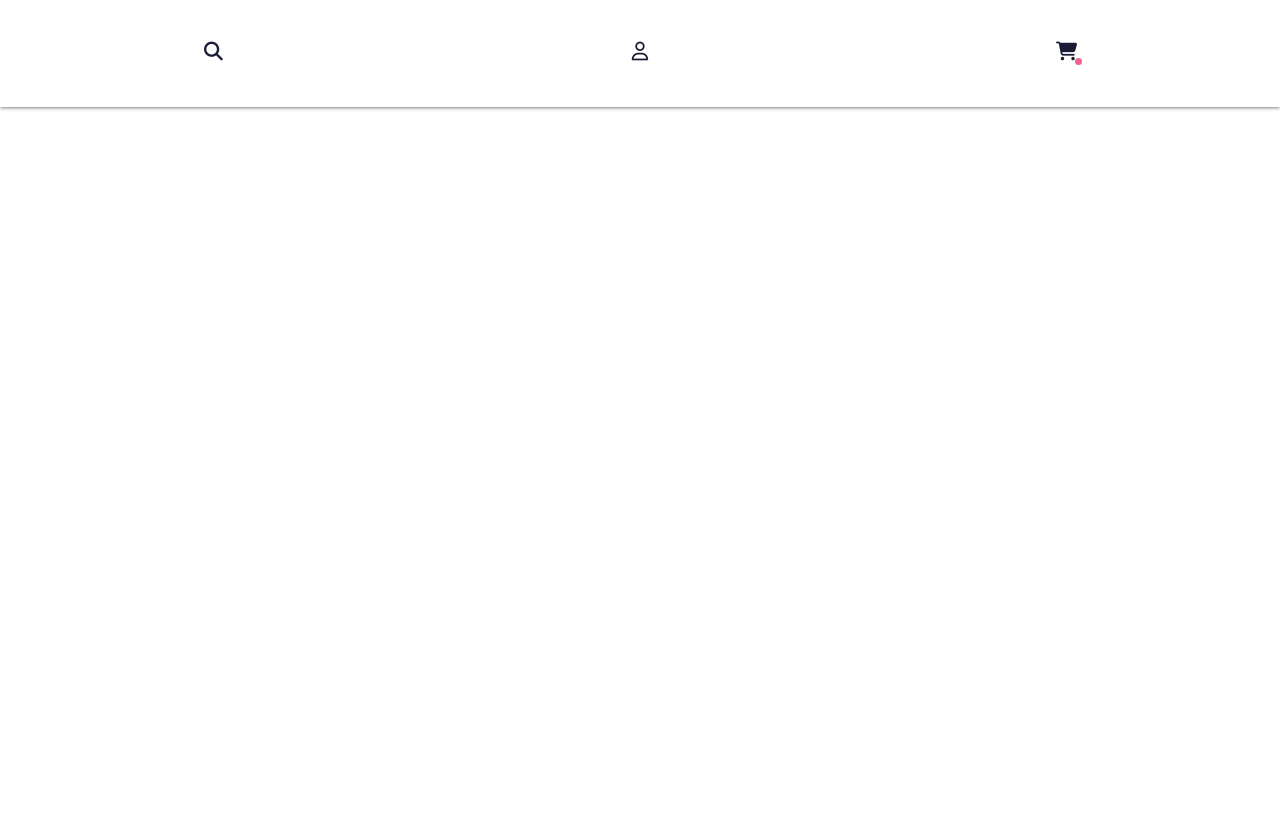
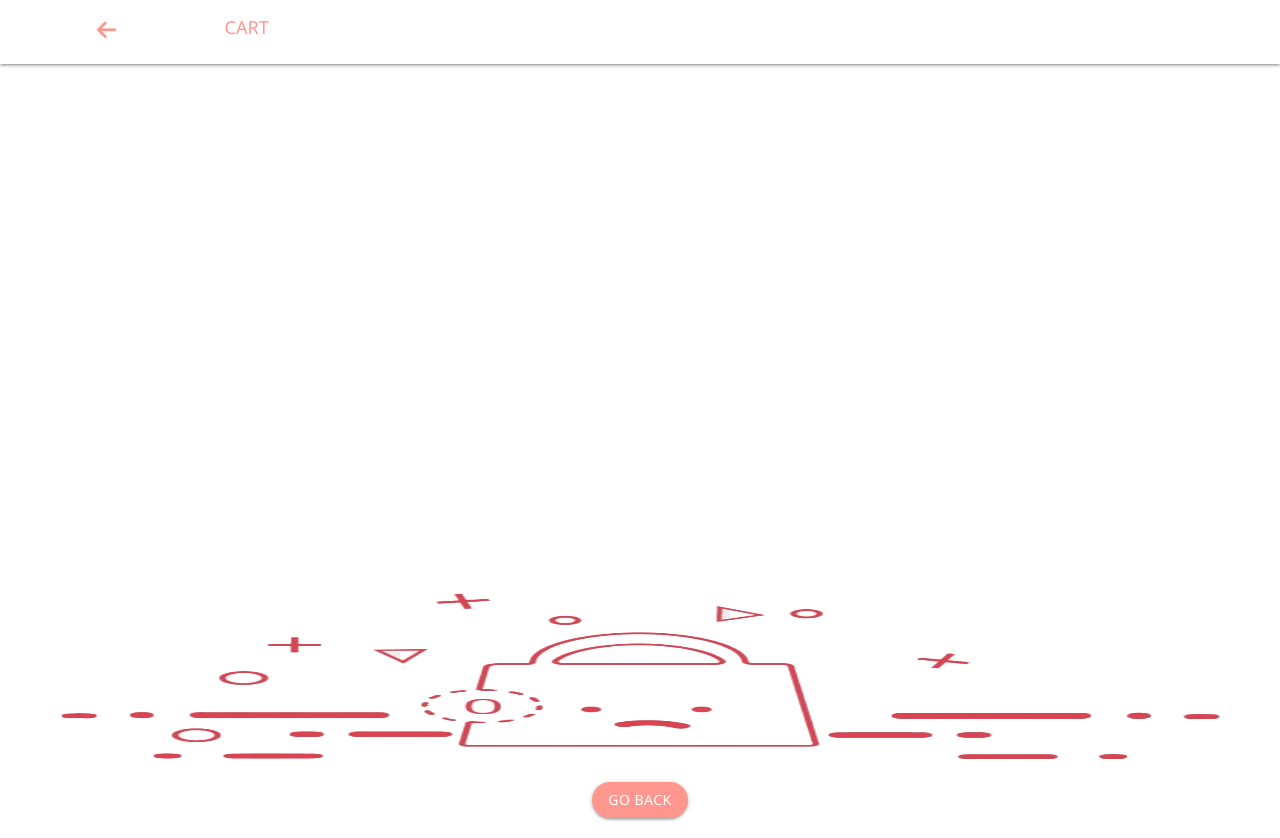
Before and after one commit to hxnain619/delon-sushitheme, a React (Create React App) app: page /cart in a window 1280 px wide. Before the commit the page ends 800 px from the top, so only its background shows below. Built offline with nearby package versions, Linux system fonts and the light colour scheme.

Commit message:
added Cart page

```diff
--- a/src/components/Nav.js
+++ b/src/components/Nav.js
@@ -1,10 +1,20 @@
 import React from 'react'
 import { NavLink } from 'react-router-dom'
 
-class Nav extends React.Component{
-    render(){
-        return(
-            <nav className="container-fluid center">
+class Nav extends React.Component {
+    render() {
+        let { title, position } = this.props
+        return (
+            <nav className={`container-fluid center`} style={position == 'top' ? { top: '0', position: "relative" } : { bottom: '0', position: "fixed" }} >
+                {title ?
+                    <div className="row">
+                        <div className="col s2" >
+                            <NavLink to="/" ><i className="fa fa-arrow-left back-icon" ></i></NavLink>
+                        </div>
+                        <div className="col s10" >
+                            <p className="title">{title}</p>
+                        </div>
+                    </div> :
                     <div className="row">
                         <div className="col s4">
                             <NavLink to="/">
@@ -17,12 +27,12 @@ class Nav extends React.Component{
                             </NavLink>
                         </div>
                         <div className="col s4">
-                        <NavLink to="/">
+                            <NavLink to="/cart">
                                 <i className="fas fa-shopping-cart fa-lg"></i>
                                 <span className="notification"></span>
                             </NavLink>
                         </div>
-                </div>
+                    </div>}
             </nav>
         )
     }
--- a/src/index.css
+++ b/src/index.css
@@ -1,7 +1,8 @@
-
 /******************
  * GLOBAL STYLES
 ******************/
+
+
 /*
 @import url('https://fonts.googleapis.com/css2?family=Montserrat+Alternates:wght@300;400;500;600;700&display=swap');
 @import url('https://fonts.googleapis.com/css2?family=Poppins:wght@400;500;600;700&display=swap');
@@ -9,223 +10,299 @@
 
 @import url('https://fonts.googleapis.com/css2?family=Montserrat:wght@400;500;600;700&display=swap');
 @import url('https://fonts.googleapis.com/css2?family=Montserrat+Alternates:wght@500&display=swap');
+* {
+    box-sizing: border-box;
+}
 
-*{
-    box-sizing: border-box;
+html,
+body {
+    font-family: 'Monteserrat', 'Segoe UI', 'Roboto', 'Oxygen', 'Ubuntu', 'Cantarell', 'Fira Sans', 'Droid Sans', 'Helvetica Neue', sans-serif !important;
 }
 
 body {
     margin: 0;
-    font-family: -apple-system, BlinkMacSystemFont, 'Segoe UI', 'Roboto', 'Oxygen',
-      'Ubuntu', 'Cantarell', 'Fira Sans', 'Droid Sans', 'Helvetica Neue',
-      sans-serif;
     -webkit-font-smoothing: antialiased;
     -moz-osx-font-smoothing: grayscale;
-  }
+}
 
 code {
-    font-family: source-code-pro, Menlo, Monaco, Consolas, 'Courier New',
-      monospace;
+    font-family: source-code-pro, Menlo, Monaco, Consolas, 'Courier New', monospace;
 }
 
 
-  /******************
+/******************
    * navigation bar
   ******************/
 
-nav{
-    background:#fff!important;
-    height:auto!important;
-    line-height: auto!important;
-    padding-top:1.3em;
+nav {
+    background: #fff!important;
+    /* height: auto!important;
+    line-height: auto!important; */
+    /* padding-top: 1.3em; */
+    position: fixed;
+    bottom: 0;
+    left: 0;
+    right: 0;
 }
 
-nav a{
-    color:#1b1d34!important;
-    line-height: auto;
-    padding:1em;
+nav a {
+    color: #1b1d34!important;
+    /* line-height: auto; */
+    /* padding: 1em; */
     border-radius: 10px;
-    transition:background 300ms ease 0s;
-    position: relative;
+    transition: background 300ms ease 0s;
 }
 
-nav a:hover{
-    background:#f1f1f1;
+nav a:hover {
+    background: #f1f1f1;
 }
 
-nav .notification{
-    background:#f06292;
-    width:7px;
-    height:7px;
+nav .notification {
+    background: #f06292;
+    width: 7px;
+    height: 7px;
     display: inline-block;
     border-radius: 50%;
-    bottom:22%;
-    right:20%;
-    position:absolute;
+    bottom: 0%;
+    right: -30%;
+    position: absolute;
 }
+
 
 /*****************
 ** product card
 *****************/
 
-.product-card{
+.product-card {
     text-transform: capitalize;
     position: relative;
     padding-bottom: 1em;
-    padding-top:2em
+    padding-top: 2em
 }
 
-.product-card img{
+.product-card img {
     position: relative;
-    max-width:300px;
-    transition:all 300ms ease 0s;
+    max-width: 300px;
+    transition: all 300ms ease 0s;
 }
 
-.item:hover .product-card img{
+.item:hover .product-card img {
     transform: scale(1.1);
 }
 
-
-.product-card .image{
+.product-card .image {
     position: absolute;
-    width:100%;
-    height:100%;
-    left:50%;
-    top:50%;
-    transform: translate(-50%,-50%) rotate3d(10,10,10,5deg);;
-    z-index:-1;
+    width: 100%;
+    height: 100%;
+    left: 50%;
+    top: 50%;
+    transform: translate(-50%, -50%) rotate3d(10, 10, 10, 5deg);
+    ;
+    z-index: -1;
     border-radius: 50px;
-    box-shadow:0 0 40px rgb(51 51 51 / 10%);
+    box-shadow: 0 0 40px rgb(51 51 51 / 10%);
     transition: all 300ms ease 0s;
 }
 
-.my-orange{
-	background: #fcddc0;
+.my-orange {
+    background: #fcddc0;
 }
 
-.my-pink{
+.my-pink {
     background: #ffdce0;
 }
 
-.my-purple{
-    background:#d8dbfd;
+.my-purple {
+    background: #d8dbfd;
 }
 
-
-.item:hover .product-card .image{
-    box-shadow:0 0 40px rgb(51 51 51 / 20%);
+.item:hover .product-card .image {
+    box-shadow: 0 0 40px rgb(51 51 51 / 20%);
 }
 
-.item h4 , .product-card h3 , .product-card h5{
-    font-family: "montserrat alternates"  , "montserrat" , Arial, Helvetica, sans-serif ;
+.item h4,
+.product-card h3,
+.product-card h5 {
+    font-family: "montserrat alternates", "montserrat", Arial, Helvetica, sans-serif;
     text-transform: capitalize;
     font-weight: 500;
     text-align: center;
 }
 
-.product-card h3{
-    font-size:2em;
-    margin-bottom:.5em;
-    margin-top:0.5em
+.product-card h3 {
+    font-size: 2em;
+    margin-bottom: .5em;
+    margin-top: 0.5em
 }
 
-.product-card h5{
+.product-card h5 {
     text-transform: lowercase;
-    font-size:1em;
-    margin-top:0;
-    color:rgba(0,0,0,0.5);
+    font-size: 1em;
+    margin-top: 0;
+    color: rgba(0, 0, 0, 0.5);
 }
 
-.heading{
+.heading {
     text-align: center;
     margin-bottom: 1em;
 }
 
-.heading h4{
+.heading h4 {
     display: inline-block;
-    margin-left:0.1em;
-    margin-right:0.1em;
+    margin-left: 0.1em;
+    margin-right: 0.1em;
 }
 
-.heading .ball{
+.heading .ball {
     position: relative;
-    width:5px;
+    width: 5px;
     height: 5px;
-    display:inline-block;
+    display: inline-block;
     border-radius: 50%;
-    margin-left:0.1em;
+    margin-left: 0.1em;
     margin-right: 0.1em;
-    transition:all 300ms ease 0s;
+    transition: all 300ms ease 0s;
 }
 
-.item:hover .heading .ball1{
-    transform:translateY(-7px)
+.item:hover .heading .ball1 {
+    transform: translateY(-7px)
 }
 
-.heading .ball1{
-    background:#ffcb0d;
+.heading .ball1 {
+    background: #ffcb0d;
 }
 
-.heading .ball2{
-    background:#bc90dc;
+.heading .ball2 {
+    background: #bc90dc;
     transition-delay: 75ms;
 }
 
-.item:hover .heading .ball2{
-    transform:translateY(-7px);
+.item:hover .heading .ball2 {
+    transform: translateY(-7px);
 }
 
-.heading .ball3{
-    background:#ff978f;
+.heading .ball3 {
+    background: #ff978f;
     transition-delay: 150ms;
 }
 
-.item:hover .heading .ball3{
+.item:hover .heading .ball3 {
     transform: translateY(-7px);
 }
 
-
-.product-card .ball{
+.product-card .ball {
     position: absolute;
     z-index: 99;
     border-radius: 50%;
-    transition:all 300ms ease 0s;
+    transition: all 300ms ease 0s;
 }
 
-.product-card .ball1{
-    right:20%;
-    top:7%;
-    width:12px;
+.product-card .ball1 {
+    right: 20%;
+    top: 7%;
+    width: 12px;
     height: 12px;
-    background:#f200fb;
+    background: #f200fb;
 }
 
-.item:hover .product-card .ball1{
+.item:hover .product-card .ball1 {
     transform: scale(1.1);
-    right:15%;
+    right: 15%;
 }
 
-.product-card .ball2{
-    left:30%;
-    top:5%;
-    width:15px;
+.product-card .ball2 {
+    left: 30%;
+    top: 5%;
+    width: 15px;
     height: 15px;
-    background : #ff002b;
+    background: #ff002b;
 }
 
-.item:hover .product-card .ball2{
+.item:hover .product-card .ball2 {
     transform: scale(1.1);
-    left:25%;
+    left: 25%;
 }
 
-.product-card .ball3{
-    top:-5%;
-    left:50%;
-    width:7px;
+.product-card .ball3 {
+    top: -5%;
+    left: 50%;
+    width: 7px;
     height: 7px;
-    background:#2abb60;
+    background: #2abb60;
 }
 
-.item:hover .product-card .ball3{
+.item:hover .product-card .ball3 {
     transform: scale(1.2);
 }
+
+.title {
+    text-align: left;
+    color: #ff978f !important;
+    font-weight: 500;
+    font-size: 18px;
+    line-height: 1;
+    text-transform: uppercase !important;
+}
+
+.back-icon {
+    text-align: center;
+    color: #ff978f !important;
+    font-weight: bolder;
+    font-size: 22px;
+    line-height: 1;
+}
+
+.btn {
+    border-radius: 50px !important;
+    background-color: #ff978f !important;
+    color: #fff !important;
+    transition: background-color .5s, color .5s;
+}
+
+.btn:hover {
+    color: #ff978f !important;
+    background-color: #fff !important;
+    border: 1px solid #ff978f;
+}
+
+h1,
+h2,
+h3,
+h4,
+h5,
+h6 {
+    font-family: 'Monteserrat' !important;
+}
+
+.total {
+    position: fixed;
+    bottom: 0;
+    left: 0;
+    right: 0;
+    color: gray;
+}
+
+.count {
+    text-align: center !important;
+    border: 2px solid lightgray !important;
+    border-radius: 5px !important;
+    padding: 0px !important;
+    font-size: 14px !important;
+    box-shadow: none !important;
+}
+
+.count:active,
+.count:focus,
+.count:focus-within,
+.count:hover {
+    border: 2px solid #ff978f !important;
+}
+
+table>tr>td:first-child {
+    font-weight: bold;
+}
+
+table>tr>td:last-child {
+    text-align: center;
+    color: rgb(95, 95, 95) !important;
+}
--- a/src/router/routes.js
+++ b/src/router/routes.js
@@ -1,15 +1,15 @@
 import React from 'react'
 import {BrowserRouter as Router,Route,Switch} from 'react-router-dom'
-import Nav from '../components/Nav'
+import Cart from '../screens/Cart'
 import Slider from '../screens/Slider'
 
 class Routes extends React.Component{
     render(){
         return(
             <Router>
-                <Nav/>
                 <Switch>
                     <Route path="/" component={Slider} exact/>
+                    <Route path="/cart" component={Cart} exact/>
                 </Switch>
             </Router>
         )
--- /dev/null
+++ b/src/screens/Cart.js
@@ -0,0 +1,88 @@
+import React from 'react';
+import { NavLink } from 'react-router-dom';
+import Nav from '../components/Nav'
+import EMPTY from '../images/empty.png'
+import Rider from '../images/ride.png'
+
+export default class Cart extends React.Component {
+    render() {
+        let ITEMS = []
+        return (<>
+            <Nav content="back" position="top" title="Cart" />
+            {ITEMS.length > 0 ? <>
+                <div style={{ marginTop: '10%' }}>
+                    <div className="container">
+
+                        <div className="card">
+                            <div className="row">
+                                <div className="col s4">
+                                    <img src={Rider} alt="approx delivery" />
+                                </div>
+                                <div className="col s8">
+                                    <small style={{ textTransform: 'capitalize', fontSize: 12, color: 'gray' }}>estimate delivery</small>
+                                    <p className="title">NOW (45 min)</p>
+                                </div>
+                            </div>
+                        </div>
+                        <div className="card" style={{ padding: "10px" }}>
+                            {ITEMS.map((item, key) => {
+                                return (
+                                    <div className="row" key={key}>
+                                        <div className="col s6">
+                                            <div className="col s6">
+                                                <input type="number" className='count center' value={item.NOI} onChange={(e) => this.setState({ IOT: e.currentTarget.value })} />
+                                            </div>
+                                            <div className="col s6">
+                                                <p style={{ color: '#ff978f', textAlign: 'left', textTransform: 'capitalize', fontSize: 14 }}>{item.name}</p>
+                                            </div>
+                                        </div>
+                                        <div className="col s6">
+                                            <p style={{ color: 'gray', textAlign: 'right', fontSize: 14 }}>${item.price}</p>
+                                        </div>
+                                    </div>
+                                )
+                            })}
+                        </div>
+                        <div className="card" style={{ padding: 10 }}>
+                            <table>
+                                <tr>
+                                    <td>Subtotal</td>
+                                    <td>$ 244</td>
+                                </tr>
+                                <tr>
+                                    <td>Discount</td>
+                                    <td style={{background: '#ff978fbd'}}>- $ 244</td>
+                                </tr>
+                                <tr>
+                                    <td>Delivery fee</td>
+                                    <td>$ 40</td>
+                                </tr>
+                            </table>
+                        </div>
+                    </div>
+                </div>
+                <nav className="container-fluid center total" style={{ height: 'auto' }}>
+                    <div className="row" style={{ marginBottom: 0 }}>
+                        <div className="col s6 title" style={{ lineHeight: 3 }}>
+                            Total <small style={{ textTransform: 'capitalize', fontSize: 12, color: 'gray' }}>(inlcude VAT) </small>
+                        </div>
+                        <div className="col s6">
+                            <p style={{ fontSize: 18, margin: 0, textAlign: 'right' }}>$ 12,3234</p>
+                        </div>
+                        <div className="col s12">
+                            <NavLink to="/payment" className="btn">review address and pay</NavLink>
+                        </div>
+                    </div>
+                </nav>
+            </>
+                :
+                <div className="row" style={{ marginTop: '40%' }}>
+                    <div className="col s12 center">
+                        <img src={EMPTY}
+                            width="100%" height="200px" syle={{ minHeight: 200 }} alt="empty" />
+                        <NavLink to="/" className="btn">Go Back</NavLink>
+                    </div>
+                </div>}
+        </>)
+    }
+}
```
Also changed, not shown: src/screens/Slider.js (+4 -3 lines), src/images/empty.png (added), src/images/ride.png (added). Lines whose indentation alone changed are shown as unchanged.
